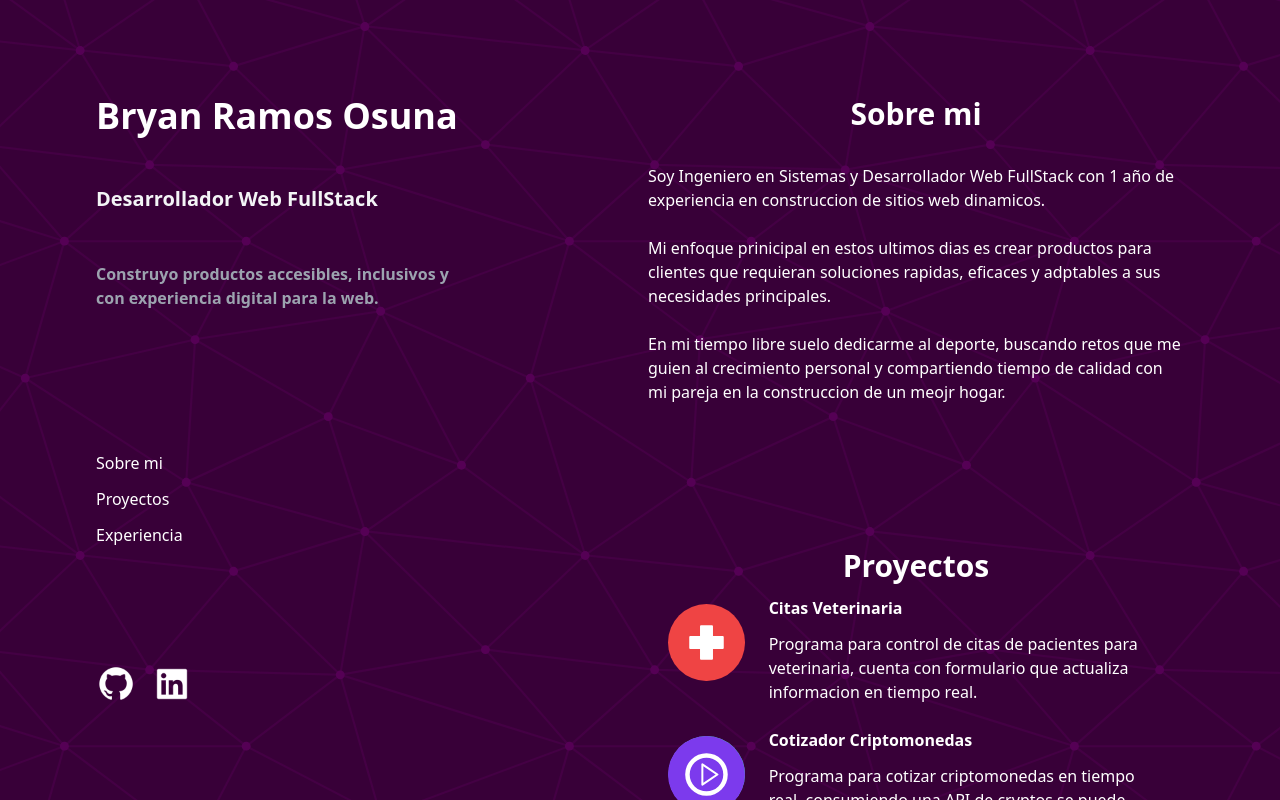
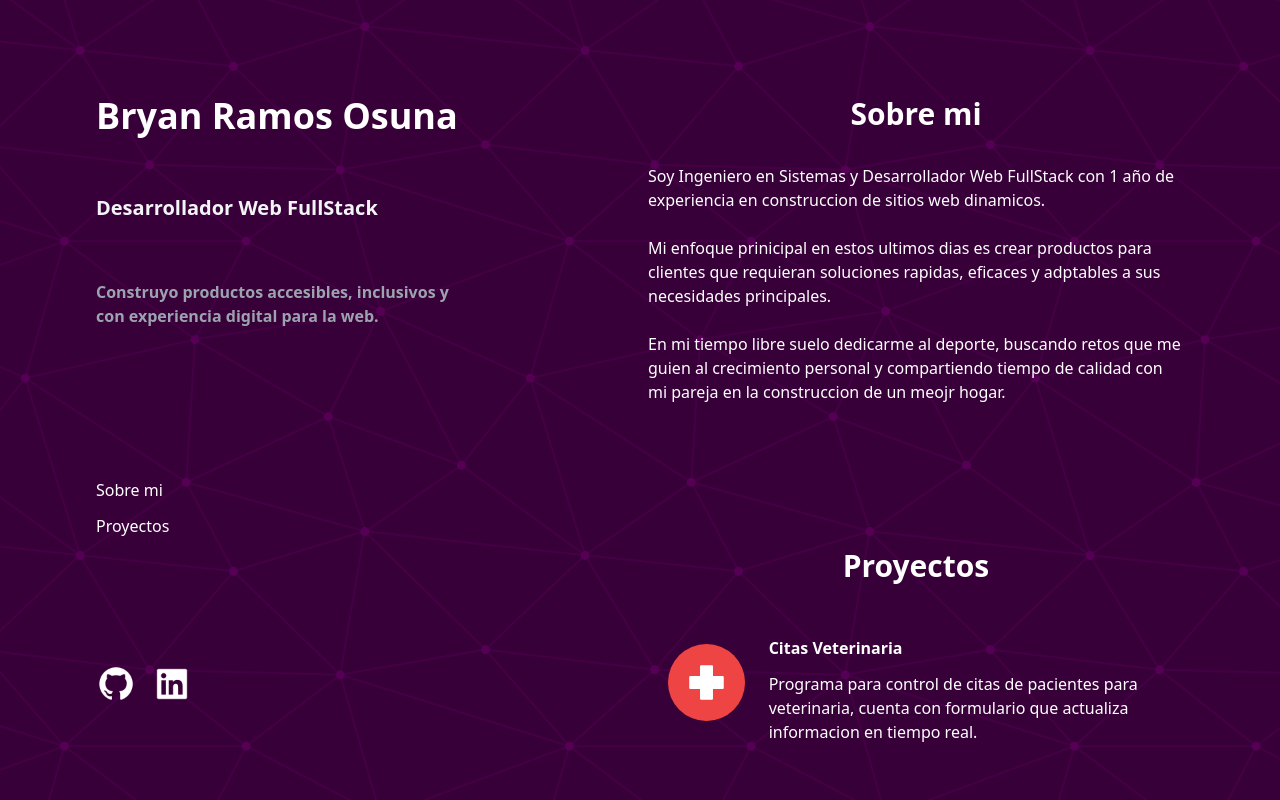
Before and after one commit to branxrams/portfolio, a React (Vite) app: page / in a window 1280 px wide. Shown: the top 800 px of the page. Built offline with nearby package versions, Linux system fonts and the light colour scheme.

Commit message:
Update: Add projects styles

```diff
--- a/index.html
+++ b/index.html
@@ -1,5 +1,5 @@
 <!doctype html>
-<html lang="en">
+<html lang="en" class="scroll-smooth">
   <head>
     <meta charset="UTF-8" />
     <link rel="icon" type="image/svg+xml" href="/vite.svg" />
@@ -7,7 +7,7 @@
     <title>Portafolio | Branxrams</title>
     <link rel="stylesheet" href="https://necolas.github.io/normalize.css/8.0.1/normalize.css">
   </head>
-  <body class="scroll-smooth max-h-screen">
+  <body class="max-h-screen">
     <div id="root"></div>
     <script type="module" src="/src/main.jsx"></script>
   </body>
--- a/src/components/Content.jsx
+++ b/src/components/Content.jsx
@@ -11,7 +11,7 @@ const Content = () => {
       <About/>
     </section>
       <section id='projects' className='mb-16 scroll-mt-16 md:mb-24 lg:mb-36 lg:scroll-mt-24'>
-        <h2 className='text-center text-3xl font-bold'>Proyectos</h2>
+        <h2 className='text-center text-3xl font-bold mb-10'>Proyectos</h2>
           {dataProject.map(project => (
             <a href={project.url}>
               <Projects
--- a/src/components/Header.jsx
+++ b/src/components/Header.jsx
@@ -16,10 +16,6 @@ const Header = () => {
             </li>
             <li>
                 <a href="#projects">Proyectos</a>
-            </li>
-            <li>
-                <a href="#experience">Experiencia</a>
-
             </li>
         </ul>
 
--- a/src/components/Projects.jsx
+++ b/src/components/Projects.jsx
@@ -17,7 +17,10 @@ const Projects = ({ project }) => {
 
   return (
     <>
-      <article className="flex flex-row p-3 mr-5">
+      <article className="group relative flex flex-row p-3 mr-5 mb-10 transition-all lg:hover:!opacity-100 lg:group-hover/list:opacity-50">
+      <div className="absolute -inset-x-4 -inset-y-4 z-0 hidden rounded-md transition motion-reduce:transition-none lg:-inset-x-6 lg:block lg:group-hover:bg-slate-800/50 lg:group-hover:shadow-[inset_0_1px_0_0_rgba(148,163,184,0.1)] lg:group-hover:drop-shadow-lg">
+
+      </div>
         <div className="w-1/6 m-2">
           <img
             className=""
--- a/src/index.css
+++ b/src/index.css
@@ -1,6 +1,8 @@
 @tailwind base;
 @tailwind components;
 @tailwind utilities;
+
+/* *{ border: red solid 1px;} */
 
 body {
   background-attachment: fixed;
```
